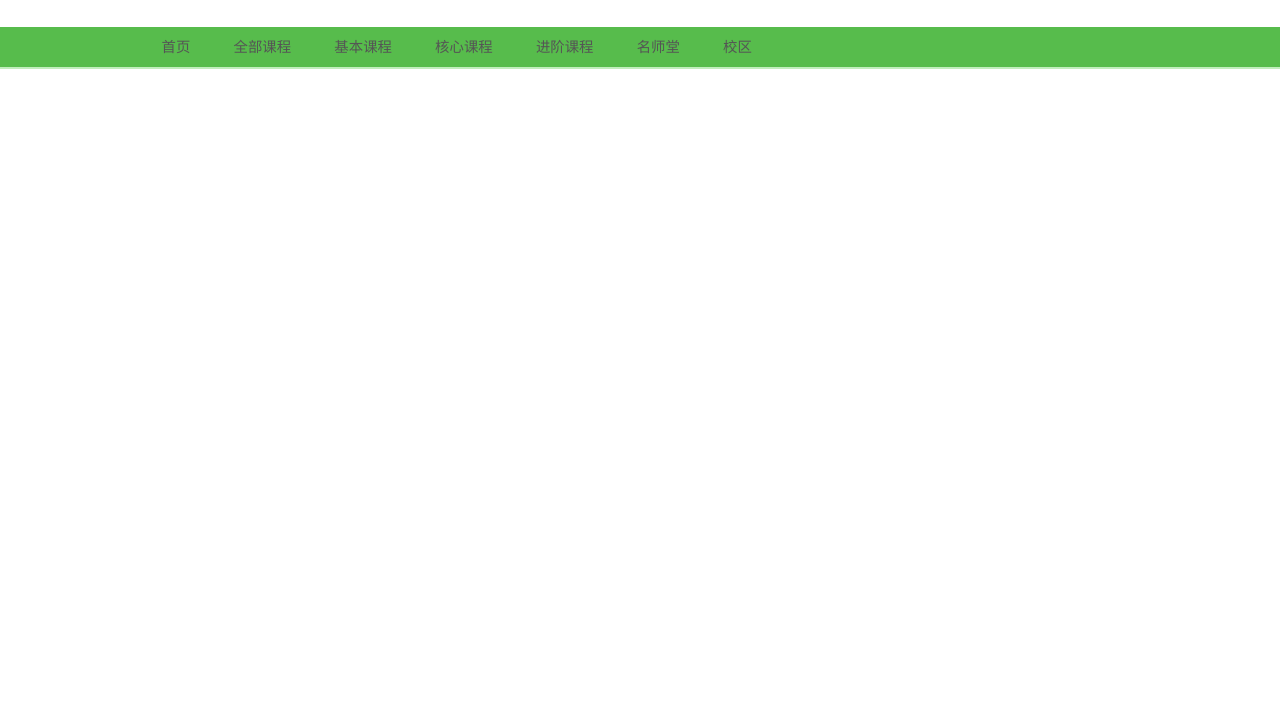
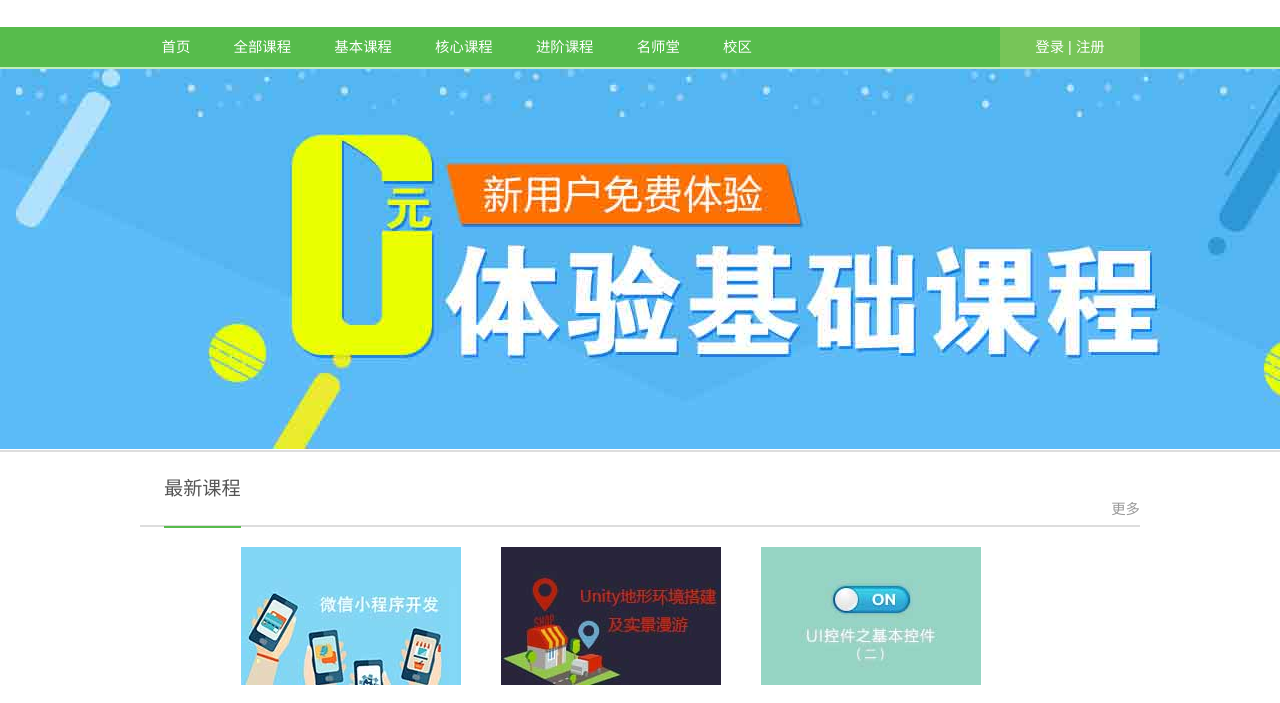
Before and after one commit to wmmycreat/iweb, a plain HTML site: page index.html in a window 1280 px wide. Shown: the part 97-800 px from the top of the page. Drawn offline with Linux system fonts and the light colour scheme.

Commit message:
主页制作

```diff
--- a/index.html
+++ b/index.html
@@ -120,22 +120,76 @@
 			line-height: 40px;
 			border-bottom: 2px solid #c1eebd;
 			background-color: #57BC4C;
+			font-size: 1.2em;
 			color: #fff;
-			font-size: 1.2em;
 		}
-		.navbar.menu{
 
-		}
 		.navbar   .menu li{
 			float: left;
 			padding: 0 1.5em;/*=0 ,2.5, 0 ,2.5*/
+			cursor:pointer ;
 
 		}
 		.navbar   .menu li:hover{
 			background: #4aaf3f;
 		}
-		.navbar   .menu li.a{/*使用复杂选择器有更高的优先级*/
+
+		.navbar   .menu li a,
+		.navbar   .menu2 li a{/*使用复杂选择器有更高的优先级*/
 			color: #fff;
+		}
+		.navbar   .menu2{
+			width: 140px;
+			background: #77C558;
+			float:right;
+			text-align: center;
+		}
+		.navbar   .menu2 li a:hover{
+					color: #FFE699;
+		}
+	.image{
+		width: 100%;
+		height: 380px;
+		background-image: url(img/banner01.jpg);
+		background-repeat:no-repeat;
+		background-position:center;
+	}
+
+	.bar{
+		width: 100%;
+		height: 2px;
+		background: #ddd;
+		margin-top: 1px;
+	}
+	.main{
+		width: 100%;
+	}
+	.title{
+
+		height:75px;
+		border-bottom: 2PX solid #ddd;
+		padding-left: 2em;
+
+	}
+	   .title span{
+		font-size: 1.6em;
+		 font-weight: lighter;
+		 float: left;
+		line-height: 74px;
+		text-align: center;
+		 border-bottom:2px solid #57BC4C;
+	    }
+	   .title a{
+		   color: #999;
+		   font-size: 1.2em;
+		   padding-top:47px;
+		float: right;
+		}
+		.course>li{
+			margin:20px 40px 0 0;
+			 float: left;
+
+
 		}
 	</style>
 	</head>
@@ -202,9 +256,62 @@
 					<li><a href="teacher.html">名师堂</a></li>
 					<li><a href="school.html">校区</a></li>
 				</ul>
-
+				<ul class="menu2">
+					<li><a href="register.html">登录</a>
+						|
+						<a href="login.html">注册</a>
+					</li>
+				</ul>
 			</div>
 		</div>
+
+		<!--图片条-->
+
+		<div class="image">
+
+		</div>
+		<div class="bar"></div>
+
+		<!--主体部分-->
+		<div class="main">
+			<div class="container">
+				<div class="part1">
+					<div class="title">
+						<span>最新课程</span>
+						<a href="#">更多</a>
+					</div>
+					<ul class="course">
+						<li>
+							<a href="#">
+								<img src="img/course/01.jpg">
+							</a>
+
+						</li>
+						<li>
+							<a href="">
+								<img src="img/course/02.jpg">
+							</a>
+						</li>
+						<li>
+							<a href="#">
+								<img src="img/course/03.jpg">
+							</a>
+						</li>
+						<li>
+							<a href="#">
+								<img src="img/course/04.jpg">
+							</a>
+						</li>
+					</ul>
+
+				</div>
+				<div class="part2"></div>
+				<div class="part3"></div>
+			</div>
+		</div>
+
+
+
 
 		<script>
 			//鼠标进入“我的购物车”小三角旋转，离开则转回来//
```
